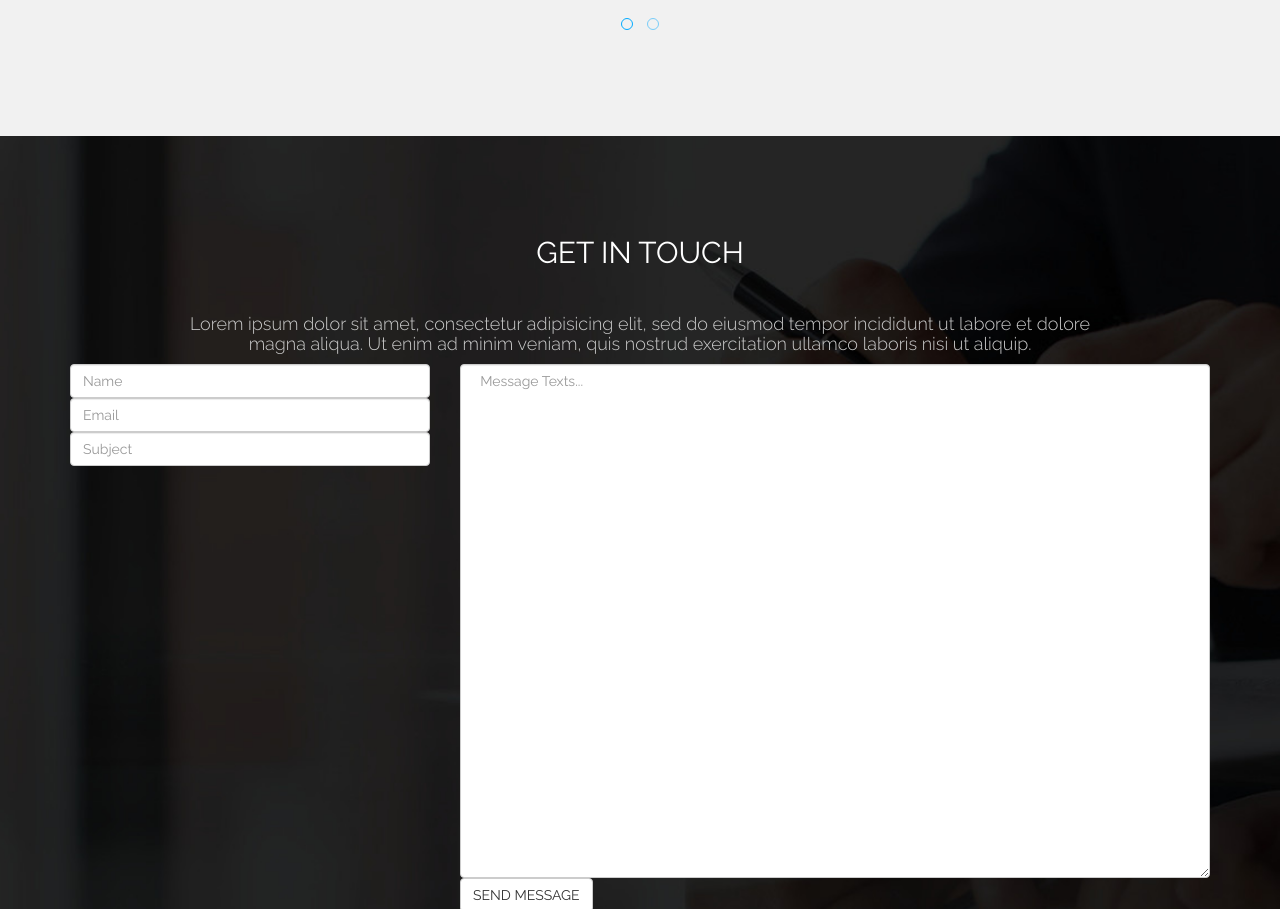
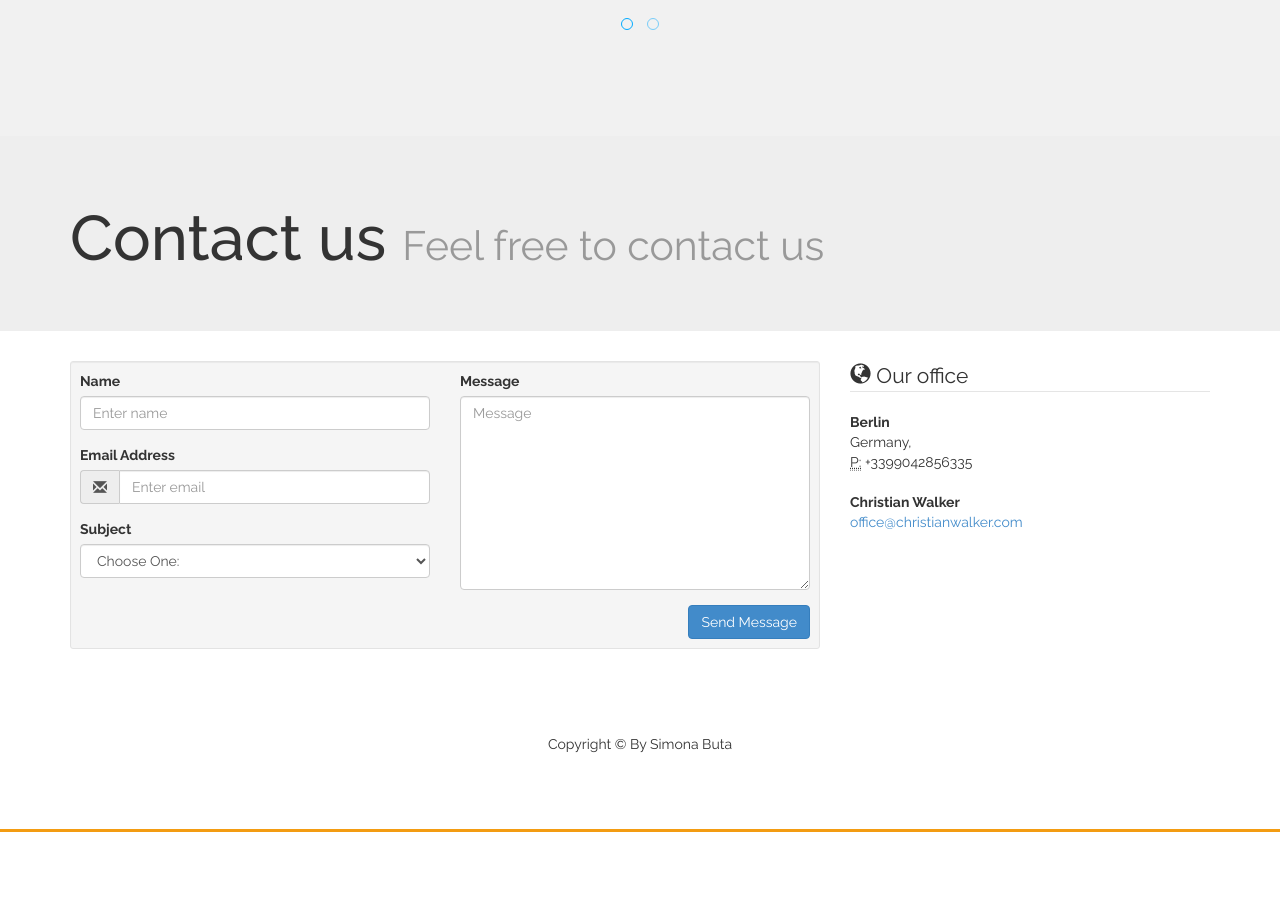
Before and after one commit to anomis027/businessrule, a plain HTML site: page index.html in a window 1280 px wide. Shown: the part 4079-4988 px from the top of the page. After the commit the page ends 4911 px from the top, so only its background shows below. Drawn offline with nearby package versions, Linux system fonts and the light colour scheme; some packages are replaced by stand-ins of ours; a script that the page names is missing.

Commit message:
Update index.html

```diff
--- a/index.html
+++ b/index.html
@@ -435,75 +435,83 @@
   </div><!-- end screen slider -->
 </section>
 
-<!-- =========================
-     START CONTCT FORM AREA
-============================== -->
-<section class="contact page" id="CONTACT">
-    <div class="section_overlay">
-        <div class="container">
-            <div class="col-md-10 col-md-offset-1 wow bounceIn">
-                <!-- Start Contact Section Title-->
-                <div class="title-contact">
-                    <h2>Get in touch</h2>
-                    <p>Lorem ipsum dolor sit amet, consectetur adipisicing elit, sed do eiusmod tempor incididunt ut labore et dolore magna aliqua. Ut enim ad minim veniam, quis nostrud exercitation ullamco laboris nisi ut aliquip.</p>
-                </div>
-            </div>
-        </div>
-
-        <div class="contact_form wow bounceIn">
-            <div class="container">
-
-            <!-- START ERROR AND SUCCESS MESSAGE -->
-                <div class="form_error text-center">
-                    <div class="name_error hide error">Please Enter your name</div>
-                    <div class="email_error hide error">Please Enter your Email</div>
-                    <div class="email_val_error hide error">Please Enter a Valid Email Address</div>
-                    <div class="message_error hide error">Please Enter Your Message</div>
-                </div>
-                <div class="Sucess"></div>
-            <!-- END ERROR AND SUCCESS MESSAGE -->
-
-            <!-- FORM -->
-                <form role="form">
-                    <div class="row">
-                        <div class="col-md-4">
-                            <input type="text" class="form-control" id="name" placeholder="Name">
-                            <input type="email" class="form-control" id="email" placeholder="Email">
-                            <input type="text" class="form-control" id="subject" placeholder="Subject">
-                        </div>
-
-
-                        <div class="col-md-8">
-                            <textarea class="form-control" id="message" rows="25" cols="10" placeholder="  Message Texts..."></textarea>
-                            <button type="button" class="btn btn-default submit-btn form_submit">SEND MESSAGE</button>
-                        </div>
-                    </div>
-                </form>
-                <!-- END FORM -->
-            </div>
-        </div>
-
-        <div class="container">
-            <div class="row">
-                <div class="col-md-12 wow bounceInLeft">
-                    <div class="social_icons">
-                        <ul>
-                            <li><a href=""><i class="fa fa-facebook"></i></a>
-                            </li>
-                            <li><a href=""><i class="fa fa-twitter"></i></a>
-                            </li>
-                            <li><a href=""><i class="fa fa-dribbble"></i></a>
-                            </li>
-                            <li><a href=""><i class="fa fa-behance"></i></a>
-                            </li>
-                            <li><a href=""><i class="fa fa-youtube-play"></i></a>
-                            </li>
-                        </ul>
-                    </div>
-                </div>
+<section id="CONTACT">
+  <div class="jumbotron jumbotron-sm">
+    <div class="container">
+        <div class="row">
+            <div class="col-sm-12 col-lg-12">
+                <h1 class="h1">
+                    Contact us <small>Feel free to contact us</small></h1>
             </div>
         </div>
     </div>
+</div>
+<div class="container">
+    <div class="row">
+        <div class="col-md-8">
+            <div class="well well-sm">
+                <form>
+                <div class="row">
+                    <div class="col-md-6">
+                        <div class="form-group">
+                            <label for="name">
+                                Name</label>
+                            <input type="text" class="form-control" id="name" placeholder="Enter name" required="required" />
+                        </div>
+                        <div class="form-group">
+                            <label for="email">
+                                Email Address</label>
+                            <div class="input-group">
+                                <span class="input-group-addon"><span class="glyphicon glyphicon-envelope"></span>
+                                </span>
+                                <input type="email" class="form-control" id="email" placeholder="Enter email" required="required" /></div>
+                        </div>
+                        <div class="form-group">
+                            <label for="subject">
+                                Subject</label>
+                            <select id="subject" name="subject" class="form-control" required="required">
+                                <option value="na" selected="">Choose One:</option>
+                                <option value="service">General Customer Service</option>
+                                <option value="suggestions">Suggestions</option>
+                                <option value="product">Product Support</option>
+                            </select>
+                        </div>
+                    </div>
+                    <div class="col-md-6">
+                        <div class="form-group">
+                            <label for="name">
+                                Message</label>
+                            <textarea name="message" id="message" class="form-control" rows="9" cols="25" required="required"
+                                placeholder="Message"></textarea>
+                        </div>
+                    </div>
+                    <div class="col-md-12">
+                        <button type="submit" class="btn btn-primary pull-right" id="btnContactUs">
+                            Send Message</button>
+                    </div>
+                </div>
+                </form>
+            </div>
+        </div>
+        <div class="col-md-4">
+            <form>
+            <legend><span class="glyphicon glyphicon-globe"></span> Our office</legend>
+            <address>
+                <strong>Berlin</strong><br>
+                Germany,<br>
+                <abbr title="Phone">
+                    P:</abbr>
+                +3399042856335
+            </address>
+            <address>
+                <strong>Christian Walker</strong><br>
+                <a href="mailto:#">office@christianwalker.com</a>
+            </address>
+            </form>
+        </div>
+    </div>
+</div>
+
 </section>
 
 <footer class="footer-section">
```
